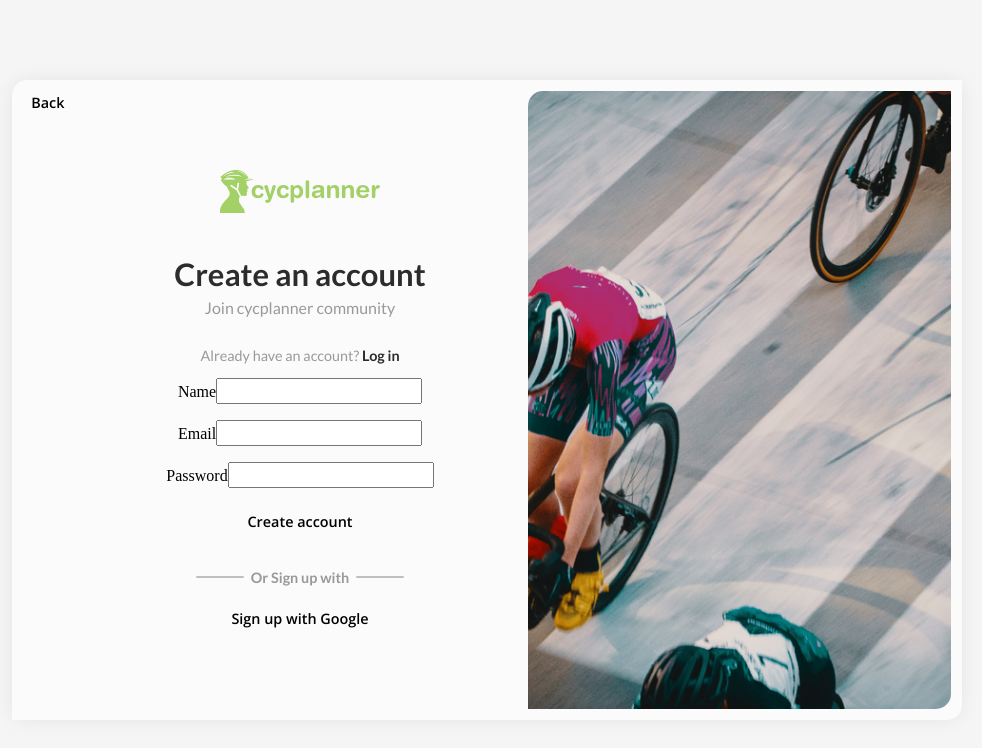
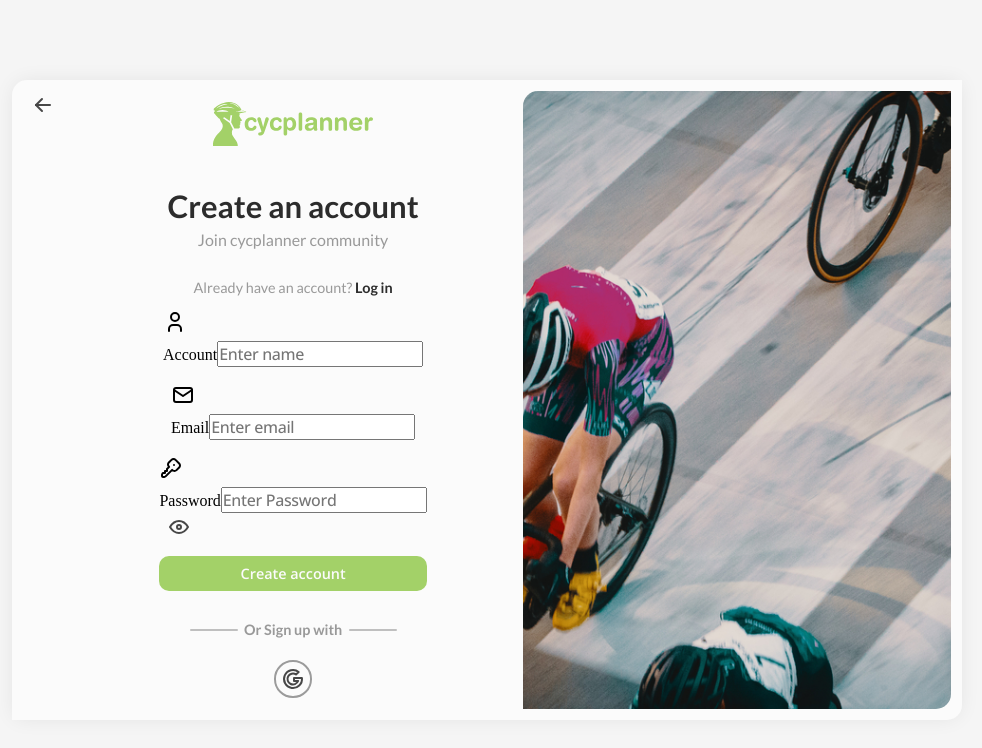
Before and after one commit to vladokuskov/cycplanner, a Next.js app: page /signup in a window 1280 px wide. Shown: the top 748 px of the page, without its empty margins (153-1135 px from the left). Built offline with nearby package versions, Linux system fonts and the light colour scheme.

Commit message:
new Input, Button 'type to variant' fix

```diff
--- a/src/components/navbar/nav.tsx
+++ b/src/components/navbar/nav.tsx
@@ -116,7 +116,7 @@ const Navbar = () => {
         </div>
         <div className="navbar-sublinks-wrapper">
           <Link href="/signup">
-            <Button type="outline" label="SIGN UP" size="md" />
+            <Button variant="outline" label="SIGN UP" size="md" />
           </Link>
         </div>
       </div>
--- a/src/components/navbar/navMenu.tsx
+++ b/src/components/navbar/navMenu.tsx
@@ -53,12 +53,12 @@ const NavMenu = ({ sticky, handleMenuClick, router }: NavMenu) => {
       </div>
       <div className="navbar-menu--footer">
         <Link href="/signup">
-          <Button type="outline" label="SIGN UP" size="sm" />
+          <Button variant="outline" label="SIGN UP" size="sm" />
         </Link>
 
         <p className="footer-label">or</p>
         <Link href="/login">
-          <Button type="text" label="Log in" size="sm" />
+          <Button variant="text" label="Log in" size="sm" />
         </Link>
       </div>
     </div>
--- a/src/pages/index.tsx
+++ b/src/pages/index.tsx
@@ -31,7 +31,7 @@ const Home: NextPageWithLayout = () => {
               organizers.
             </p>
             <Link href="/events">
-              <Button type="filled" label="Get Started" size="xxl" />
+              <Button variant="filled" label="Get Started" size="xxl" />
             </Link>
           </div>
           <div className="home-start-banner-wrapper">
--- a/src/pages/signup/index.tsx
+++ b/src/pages/signup/index.tsx
@@ -4,6 +4,7 @@ import Image from 'next/image';
 import { FormEvent } from 'react';
 
 import Button from '@/components/button';
+import Input from '@/components/input';
 
 import { IconBrandGoogle, IconArrowLeft } from '@tabler/icons-react';
 
@@ -20,7 +21,7 @@ const Signup = () => {
       <div className="authentication-main-wrapper">
         <div className="authentication-wrapper">
           <Link href="/">
-            <Button type="icon" icon={<IconArrowLeft />} label="Back" />
+            <Button variant="icon" icon={<IconArrowLeft />} label="Back" />
           </Link>
           <div className="authentication-content-wrapper">
             <header className="content-header-wrapper">
@@ -36,47 +37,26 @@ const Signup = () => {
               </Link>
             </header>
             <form className="content-form-wrapper" onSubmit={handleSubmit}>
-              <div className="form-input-wrapper">
-                <label htmlFor="name" className="label-name">
-                  <span className="form-input-label">Name</span>
-                </label>
-                <input
-                  className="form-input"
-                  type="text"
-                  title="Enter name"
-                  name="name"
-                  autoComplete="off"
-                  required
-                />
-              </div>
-              <div className="form-input-wrapper">
-                <label htmlFor="email" className="label-name">
-                  <span className="form-input-label">Email</span>
-                </label>
-                <input
-                  className="form-input"
-                  type="email"
-                  title="Enter email"
-                  name="email"
-                  autoComplete="off"
-                  required
-                />
-              </div>
-              <div className="form-input-wrapper">
-                <label htmlFor="password" className="label-name">
-                  <span className="form-input-label">Password</span>
-                </label>
-                <input
-                  className="form-input"
-                  type="password"
-                  title="Enter password"
-                  name="password"
-                  autoComplete="off"
-                  required
-                />
-              </div>
+              <Input
+                variant="account"
+                placeHolder="Enter name"
+                icon="account"
+                label="Account"
+              />
+              <Input
+                variant="email"
+                placeHolder="Enter email"
+                icon="email"
+                label="Email"
+              />
+              <Input
+                variant="password"
+                placeHolder="Enter Password"
+                icon="password"
+                label="Password"
+              />
               <Button
-                type="filled"
+                variant="filled"
                 label="Create account"
                 size="xl"
                 stretched
@@ -90,9 +70,9 @@ const Signup = () => {
               </div>
               <div className="alternatives-buttons-wrapper">
                 <Button
-                  type="icon-outlined"
+                  variant="icon-outlined"
                   icon={<IconBrandGoogle />}
-                  label="Sign up with Google"
+                  label="Sign up with Go  ogle"
                 />
               </div>
             </footer>
```
Also changed, not shown: src/components/event/event.tsx (+9 -5 lines), src/pages/login/index.tsx (+16 -29 lines).
